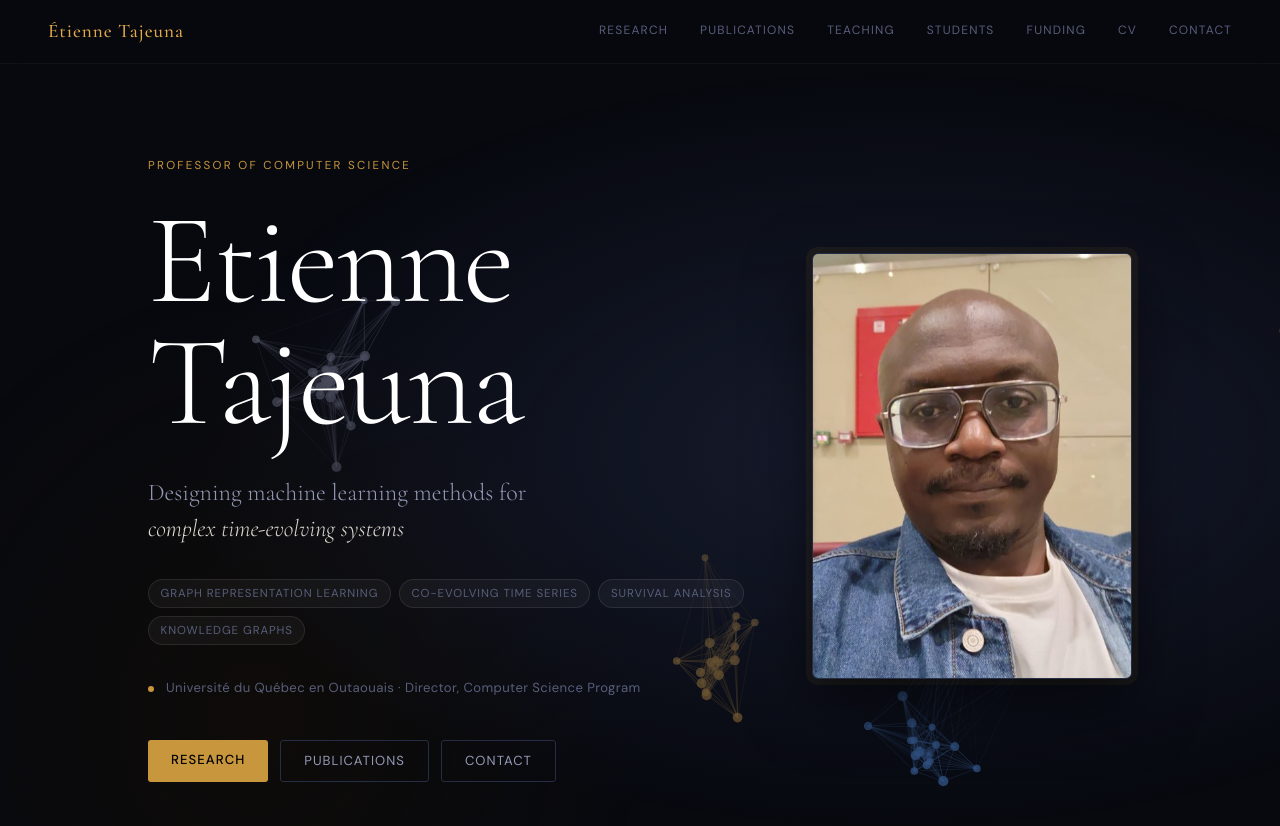
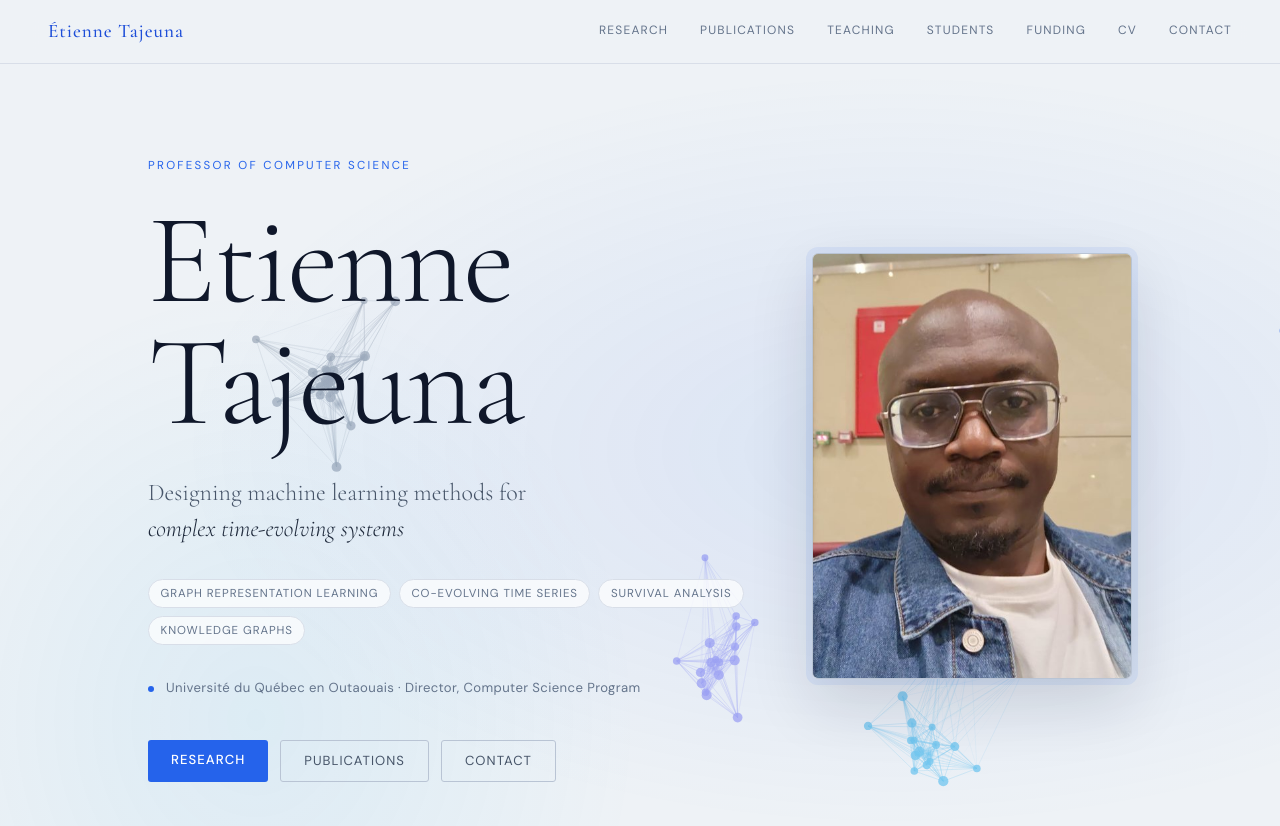
Before and after one commit to tajeuna/etiennetajeuna.github.io, a Jekyll site: the page built from index.md, in a window 1280 px wide and 900 px high. Shown: the top 826 px of the window. Built offline with Jekyll 4.4.1, drawn with Linux system fonts in a browser that asks for light colours.

Commit message:
Switch site to light grey-blue color theme
Co-Authored-By: Claude Opus 5.5 <noreply@anthropic.com>

```diff
--- a/_layouts/default.html
+++ b/_layouts/default.html
@@ -15,20 +15,21 @@
 
     /* ── DESIGN TOKENS ──────────────────────────────────── */
     :root {
-      --bg:            #07090f;
-      --bg2:           #0c0f1a;
-      --surface:       #111420;
-      --surface2:      #171c2b;
-      --border:        #1e2438;
-      --border2:       #252d44;
-      --accent:        #c8963c;
-      --accent2:       #e2aa4a;
-      --accent-glow:   rgba(200,150,60,.18);
-      --accent-dim:    rgba(200,150,60,.08);
-      --text:          #ddd9d0;
-      --text-dim:      #9499b5;
-      --text-muted:    #585e7a;
-      --blue:          #5b9cf6;
+      --bg:            #eef2f6;
+      --bg2:           #e6ebf1;
+      --surface:       #ffffff;
+      --surface2:      #f6f8fb;
+      --border:        #d8dee8;
+      --border2:       #b9c4d4;
+      --accent:        #2563eb;
+      --accent2:       #1d4ed8;
+      --accent-glow:   rgba(37,99,235,.18);
+      --accent-dim:    rgba(37,99,235,.08);
+      --text:          #1e293b;
+      --heading:       #0f172a;
+      --text-dim:      #475569;
+      --text-muted:    #64748b;
+      --blue:          #2563eb;
       --serif:         'Cormorant Garamond', Georgia, serif;
       --sans:          'DM Sans', system-ui, sans-serif;
       --mono:          'DM Mono', 'Courier New', monospace;
@@ -53,7 +54,7 @@
     main { flex: 1; }
 
     a { color: var(--accent2); text-decoration: none; transition: color .2s; }
-    a:hover { color: #ffa; }
+    a:hover { color: #1e40af; }
     img { max-width: 100%; display: block; }
 
     /* ── NAVIGATION ─────────────────────────────────────── */
@@ -65,10 +66,10 @@
       display: flex;
       align-items: center;
       padding: 0 var(--px);
-      background: rgba(7,9,15,.88);
+      background: rgba(238,242,246,.88);
       backdrop-filter: blur(16px);
       -webkit-backdrop-filter: blur(16px);
-      border-bottom: 1px solid rgba(255,255,255,.04);
+      border-bottom: 1px solid var(--border);
     }
 
     .nav-brand {
@@ -139,7 +140,7 @@
       font-size: clamp(2.2rem,5vw,3.8rem);
       font-weight: 400;
       line-height: 1.08;
-      color: #fff;
+      color: var(--heading);
       letter-spacing: -.01em;
     }
     .page-hd .lead {
@@ -156,7 +157,7 @@
       font-family: var(--serif);
       font-size: 1.9rem;
       font-weight: 400;
-      color: #fff;
+      color: var(--heading);
       margin: 3rem 0 1.1rem;
       padding-bottom: .6rem;
       border-bottom: 1px solid var(--border);
@@ -213,7 +214,7 @@
     .prose strong { color: var(--text); font-weight: 500; }
     .prose em { font-style: italic; color: var(--text-dim); }
 
-    .prose a { border-bottom: 1px solid rgba(226,170,74,.35); }
+    .prose a { border-bottom: 1px solid rgba(37,99,235,.35); }
     .prose a:hover { border-bottom-color: var(--accent2); }
 
     .prose code {
@@ -254,7 +255,7 @@
     .card:hover {
       border-color: var(--border2);
       transform: translateY(-3px);
-      box-shadow: 0 12px 40px rgba(0,0,0,.4);
+      box-shadow: 0 12px 40px rgba(15,23,42,.10);
     }
     .card:hover::before { opacity: 1; }
 
@@ -273,7 +274,7 @@
       font-family: var(--serif);
       font-size: 1.2rem;
       font-weight: 500;
-      color: #fff;
+      color: var(--heading);
       margin-bottom: .6rem;
       letter-spacing: .01em;
     }
@@ -335,7 +336,7 @@
       text-transform: uppercase;
       padding: .18em .65em;
       background: var(--accent-dim);
-      border: 1px solid rgba(200,150,60,.2);
+      border: 1px solid rgba(37,99,235,.2);
       border-radius: 2px;
       color: var(--accent);
     }
@@ -384,7 +385,7 @@
     /* ── INFO BOXES ─────────────────────────────────────── */
     .info-box {
       background: var(--accent-dim);
-      border: 1px solid rgba(200,150,60,.2);
+      border: 1px solid rgba(37,99,235,.2);
       border-left: 3px solid var(--accent);
       border-radius: 0 var(--radius) var(--radius) 0;
       padding: 1.25rem 1.5rem;
@@ -486,7 +487,7 @@
     if (!canvas || !canvas.getContext) return;
     const ctx = canvas.getContext('2d');
     const reduce = window.matchMedia('(prefers-reduced-motion: reduce)').matches;
-    const PALETTE = ['200,150,60', '91,156,246', '148,153,181', '226,170,74'];
+    const PALETTE = ['37,99,235', '14,165,233', '100,116,139', '99,102,241'];
     const LINK = 150, LINK2 = LINK * LINK;
     let W, H, dpr, nodes = [], comms = [], pulses = [], raf, mouse = null;
 
@@ -576,14 +577,14 @@
           if (d2 >= lim) continue;
           a.deg++; b.deg++;
           const alpha = (1 - d2 / lim) * (same ? .38 : .16);
-          ctx.strokeStyle = `rgba(${same ? comms[a.c].color : '148,153,181'},${alpha})`;
+          ctx.strokeStyle = `rgba(${same ? comms[a.c].color : '100,116,139'},${alpha})`;
           ctx.lineWidth = same ? .7 : .5;
           ctx.beginPath(); ctx.moveTo(a.x, a.y); ctx.lineTo(b.x, b.y); ctx.stroke();
         }
         if (mouse) {
           const dx = a.x - mouse.x, dy = a.y - mouse.y, d2 = dx * dx + dy * dy;
           if (d2 < 180 * 180) {
-            ctx.strokeStyle = `rgba(226,170,74,${(1 - d2 / 32400) * .5})`;
+            ctx.strokeStyle = `rgba(37,99,235,${(1 - d2 / 32400) * .5})`;
             ctx.lineWidth = .6;
             ctx.beginPath(); ctx.moveTo(a.x, a.y); ctx.lineTo(mouse.x, mouse.y); ctx.stroke();
           }
--- a/_layouts/home.html
+++ b/_layouts/home.html
@@ -109,8 +109,8 @@ layout: default
   display: flex;
   align-items: center;
   overflow: hidden;
-  background: radial-gradient(ellipse 80% 60% at 70% 50%, rgba(30,36,60,.7) 0%, transparent 70%),
-              radial-gradient(ellipse 50% 80% at 20% 80%, rgba(20,14,6,.6) 0%, transparent 60%);
+  background: radial-gradient(ellipse 80% 60% at 70% 50%, rgba(37,99,235,.10) 0%, transparent 70%),
+              radial-gradient(ellipse 50% 80% at 20% 80%, rgba(14,165,233,.08) 0%, transparent 60%);
 }
 
 
@@ -147,7 +147,7 @@ layout: default
   height: auto;
   border-radius: var(--radius);
   border: 1px solid var(--border2);
-  box-shadow: 0 24px 64px rgba(0,0,0,.55), 0 0 0 6px var(--accent-dim);
+  box-shadow: 0 24px 64px rgba(15,23,42,.14), 0 0 0 6px var(--accent-dim);
 }
 
 .hero-eyebrow {
@@ -166,7 +166,7 @@ layout: default
   font-weight: 300;
   line-height: .95;
   letter-spacing: -.02em;
-  color: #fff;
+  color: var(--heading);
   margin-bottom: 2rem;
   animation: fadeUp .6s .08s ease both;
 }
@@ -197,8 +197,8 @@ layout: default
   letter-spacing: .08em;
   text-transform: uppercase;
   padding: .3em 1em;
-  background: rgba(255,255,255,.04);
-  border: 1px solid rgba(255,255,255,.09);
+  background: rgba(255,255,255,.7);
+  border: 1px solid var(--border);
   border-radius: 100px;
   color: var(--text-muted);
 }
@@ -232,7 +232,7 @@ layout: default
   display: inline-block;
   padding: .65em 1.75em;
   background: var(--accent);
-  color: #000;
+  color: #fff;
   font-size: .82rem;
   font-weight: 500;
   letter-spacing: .08em;
@@ -242,7 +242,7 @@ layout: default
 }
 .btn-primary:hover {
   background: var(--accent2);
-  color: #000;
+  color: #fff;
   transform: translateY(-1px);
   box-shadow: 0 8px 24px var(--accent-glow);
 }
@@ -266,7 +266,7 @@ layout: default
 
 /* ── HIGHLIGHTS ─────────────────────────── */
 .highlights {
-  background: rgba(12,15,26,.78);
+  background: rgba(255,255,255,.55);
   border-top: 1px solid var(--border);
   border-bottom: 1px solid var(--border);
 }
@@ -305,7 +305,7 @@ layout: default
 .hl-card:hover {
   border-color: var(--border2);
   transform: translateY(-4px);
-  box-shadow: 0 16px 48px rgba(0,0,0,.5);
+  box-shadow: 0 16px 48px rgba(15,23,42,.10);
   color: inherit;
 }
 .hl-card:hover::before { opacity: 1; }
@@ -325,7 +325,7 @@ layout: default
   font-family: var(--serif);
   font-size: 1.18rem;
   font-weight: 500;
-  color: #fff;
+  color: var(--heading);
   margin-bottom: .55rem;
   letter-spacing: .01em;
 }
```
